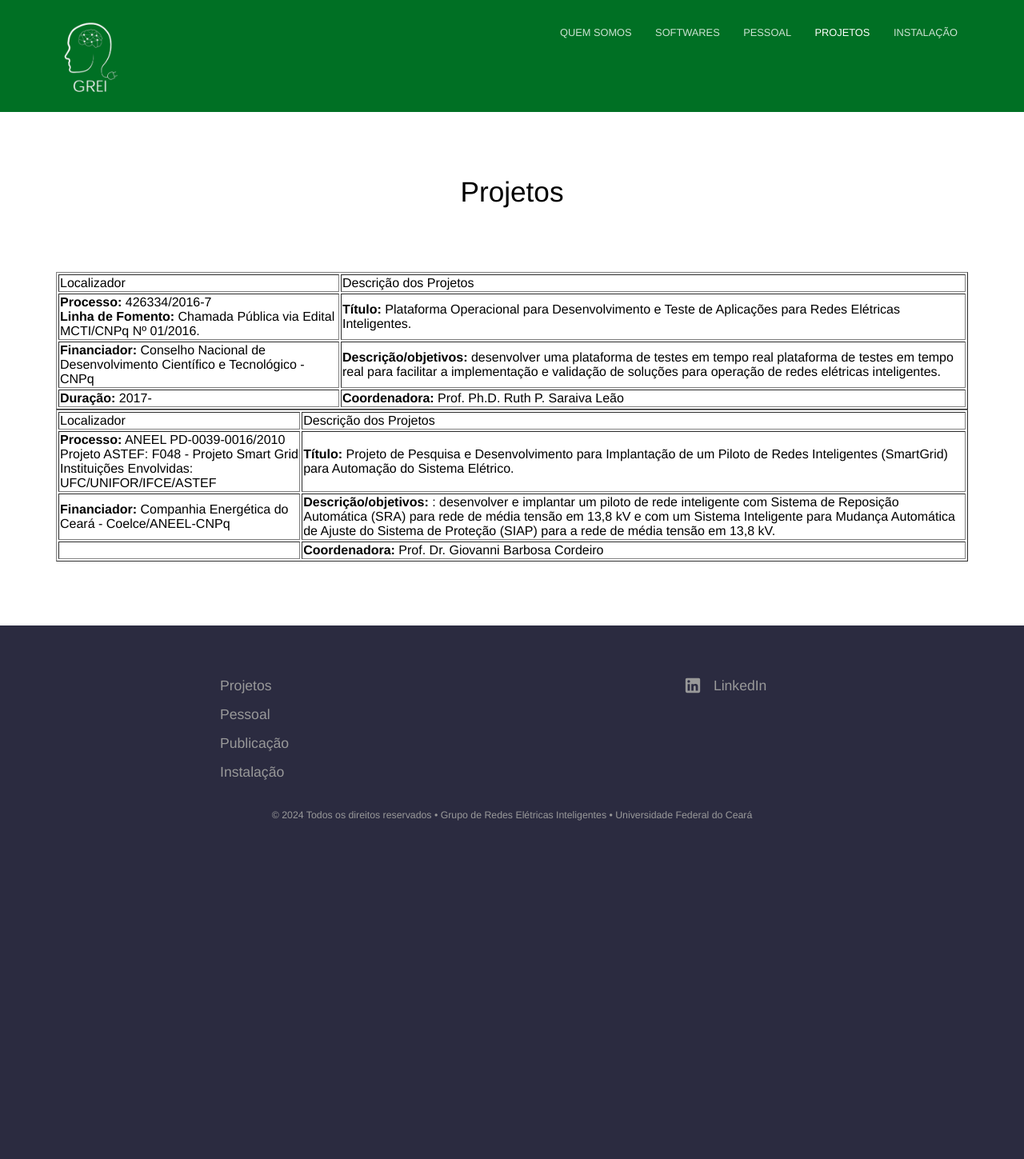
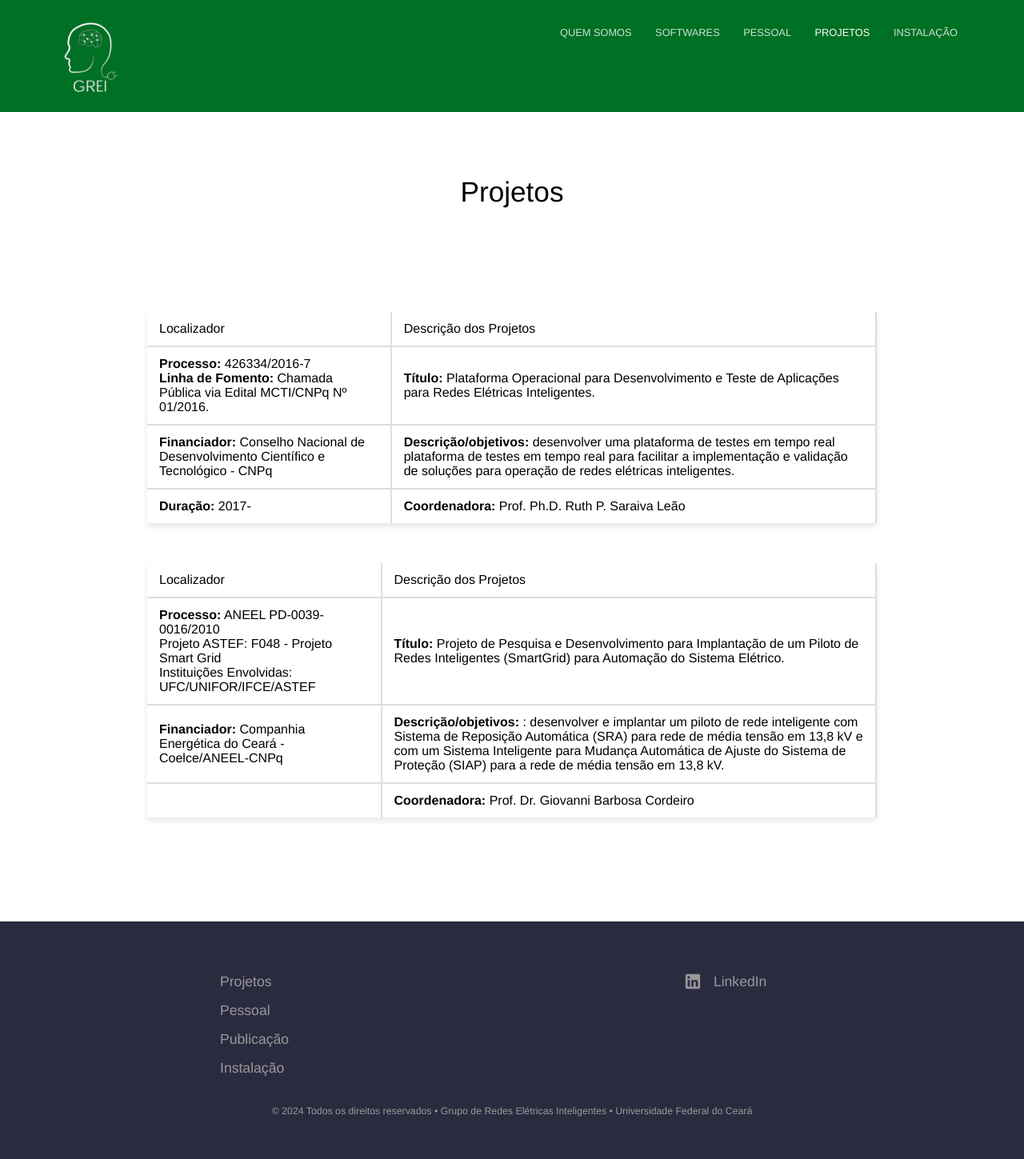
Before and after one commit to Gabriell89222/Gabriell89222.github.io, a Jekyll site: the page built from pricing.html, in a window 1280 px wide. Shown: the whole page at 80% size. Built offline with Jekyll 4.4.1, drawn with Linux system fonts in a browser that asks for light colours; before the commit the page ends 1079 px from its top, so only the background shows below that.

Commit message:
Atualização da tabela

```diff
--- a/_sass/elements.scss
+++ b/_sass/elements.scss
@@ -47,7 +47,26 @@ h2.Publicação{
 h3 {
 	margin: 20px 0 10px 0;
 }
-
+table {
+	width: 80%;
+	margin: 50px auto;
+	border-collapse: collapse;
+	box-shadow: 0 4px 8px rgba(0, 0, 0, 0.1);
+}
+th, td {
+	padding: 12px 15px;
+	text-align: left;
+	border-bottom: 2px solid #ddd; /* borda inferior */
+	border-right: 2px solid #ddd; /* borda direita */
+}
+th {
+	background-color: #007024;
+	color: white;
+	border-top: 2px solid #ddd; /* borda superior */
+}
+tr:last-child td {
+	border-bottom: none; /* remover borda inferior da última linha */
+}
 
 p, address {
 	font-size: 1.1em;
--- a/_sass/layout.scss
+++ b/_sass/layout.scss
@@ -56,22 +56,6 @@ header {
 	background: #fff;
 	padding: 1px 0 0 0;
 	position: relative;
-
-	.table{
-		margin: 10px;
-		border-collapse: collapse;
-		width: 100%;
-
-		th, td {
-            border: 1px solid #ddd;
-            padding: 8px;
-            text-align: left;
-        }
-
-		th {
-            background-color: red;
-        }
-	}
 }
 
 .screenshot{
--- a/pricing.html
+++ b/pricing.html
@@ -4,7 +4,7 @@ description:
 ---
 <div class="content">
 	<section>
-			<table border="1">
+			<table>
 				<tr>
 					<td>Localizador</td>
 					<td>Descrição dos Projetos</td>
@@ -22,7 +22,7 @@ description:
 					<td><strong>Coordenadora:</strong> Prof. Ph.D. Ruth P. Saraiva Leão</td>
 				</tr>
 			</table>
-			<table border="1">
+			<table>
 				<tr>
 					<td>Localizador</td>
 					<td>Descrição dos Projetos</td>
```
